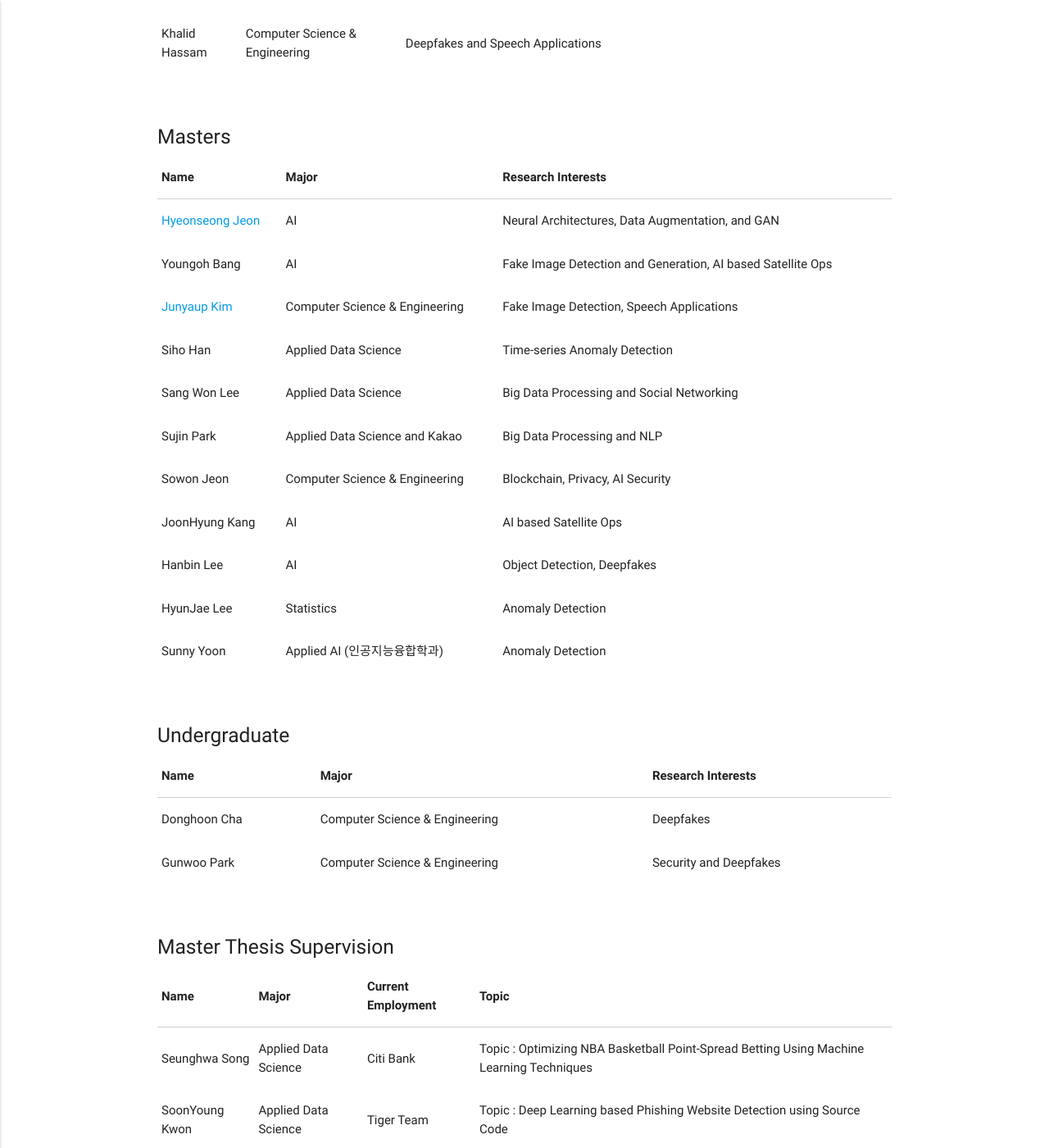
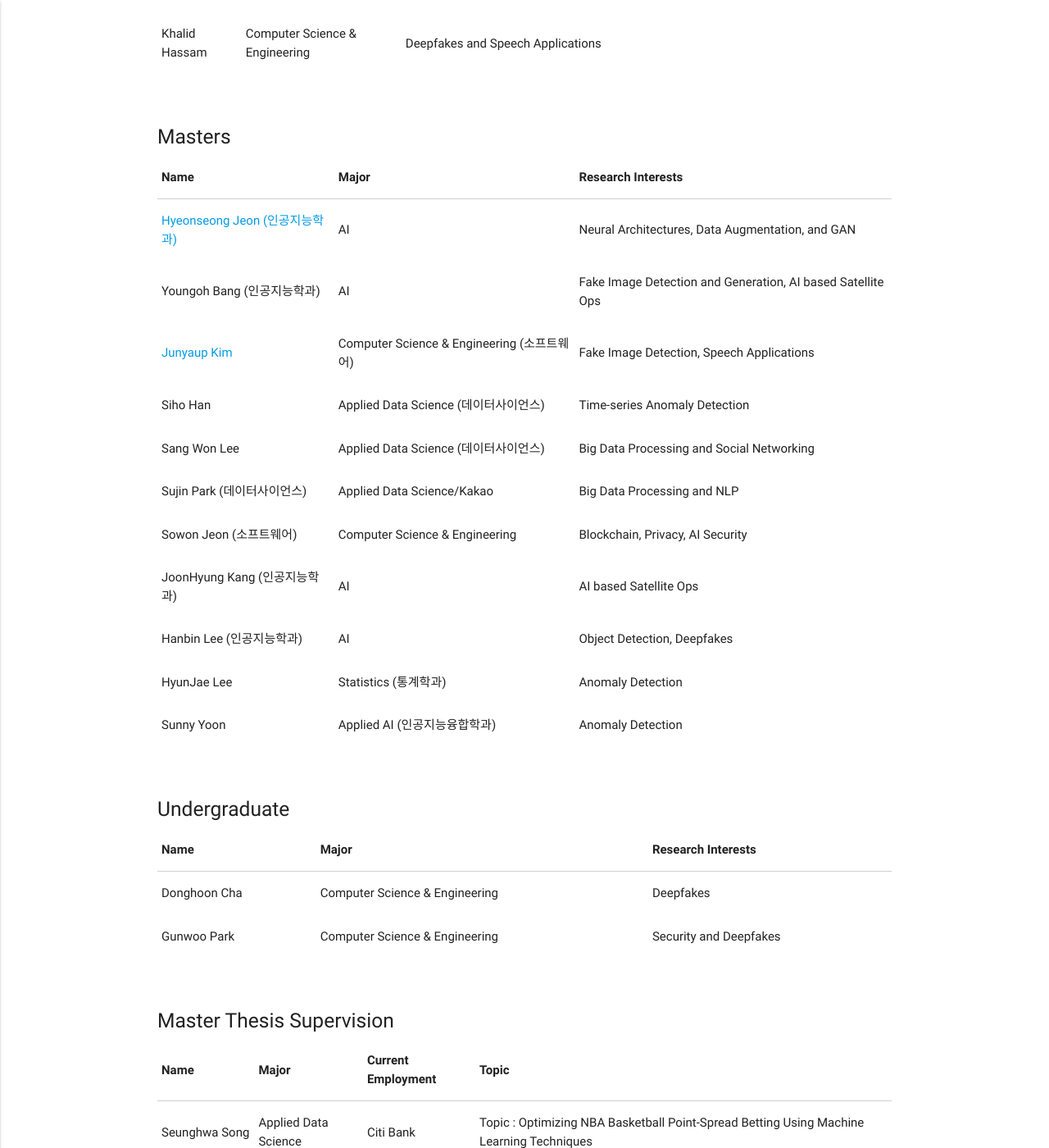
Before and after one commit to Yurim990507/DASH-Lab.github.io, a Jekyll site: the page built from example3.md, in a window 1280 px wide and 1400 px high, scrolled down 561 px. Shown: the whole window at 82% size. Built offline with Jekyll 4.4.1, drawn with Linux system fonts in a browser that asks for light colours.

Commit message:
Update example3.md

```diff
--- a/example3.md
+++ b/example3.md
@@ -65,53 +65,53 @@ permalink: /Members/
               </thead>
               <tbody>
                 <tr>
-                  <td><a href="https://sites.google.com/view/cutz-j/" target ="_blank">Hyeonseong Jeon </a> </td>
+                  <td><a href="https://sites.google.com/view/cutz-j/" target ="_blank">Hyeonseong Jeon (인공지능학과)</a> </td>
                   <td>AI</td>
                   <td> Neural Architectures, Data Augmentation, and GAN</td>
                 </tr>
                 <tr>
-                  <td>Youngoh Bang</td>
+                  <td>Youngoh Bang (인공지능학과)</td>
                   <td>AI</td>
                   <td>Fake Image Detection and Generation, AI based Satellite Ops </td>
                 </tr>
                 <tr>
                   <td><a href = "https://www.linkedin.com/in/%EC%A4%80%EC%97%BD-%EA%B9%80-b801a2174/"> Junyaup Kim </a></td>
-                  <td>Computer Science & Engineering</td>
+                  <td>Computer Science & Engineering (소프트웨어)</td>
                   <td> Fake Image Detection,  Speech Applications</td>
                 </tr>
                 <tr>
                   <td>Siho Han</td>
-                  <td>Applied Data Science</td>
+                  <td>Applied Data Science (데이터사이언스)</td>
                   <td>Time-series Anomaly Detection</td>
                 </tr>
                 <tr>
                   <td>Sang Won Lee</td>
-                  <td>Applied Data Science</td>
+                  <td>Applied Data Science (데이터사이언스)</td>
                   <td> Big Data Processing and Social Networking</td>
                 </tr>
                 <tr>
-                  <td>Sujin Park</td>
-                  <td>Applied Data Science and Kakao</td>
+                  <td>Sujin Park (데이터사이언스)</td>
+                  <td>Applied Data Science/Kakao</td>
                   <td> Big Data Processing and NLP</td>
                 </tr>
                 <tr>
-                  <td>Sowon Jeon</td>
+                  <td>Sowon Jeon (소프트웨어)</td>
                   <td>Computer Science & Engineering</td>
                   <td>Blockchain, Privacy, AI Security </td>
                 </tr>
                  <tr>
-                  <td>JoonHyung Kang</td>
+                  <td>JoonHyung Kang (인공지능학과)</td>
                   <td>AI</td>
                   <td>AI based Satellite Ops</td>
                 </tr>
                 <tr>
-                  <td>Hanbin Lee</td>
+                  <td>Hanbin Lee (인공지능학과)</td>
                   <td>AI</td>
                   <td>Object Detection, Deepfakes</td>
                 </tr>
                  <tr>
                   <td>HyunJae Lee</td>
-                  <td>Statistics</td>
+                  <td>Statistics (통계학과)</td>
                   <td> Anomaly Detection</td>
                 </tr>
                 <tr>
```
